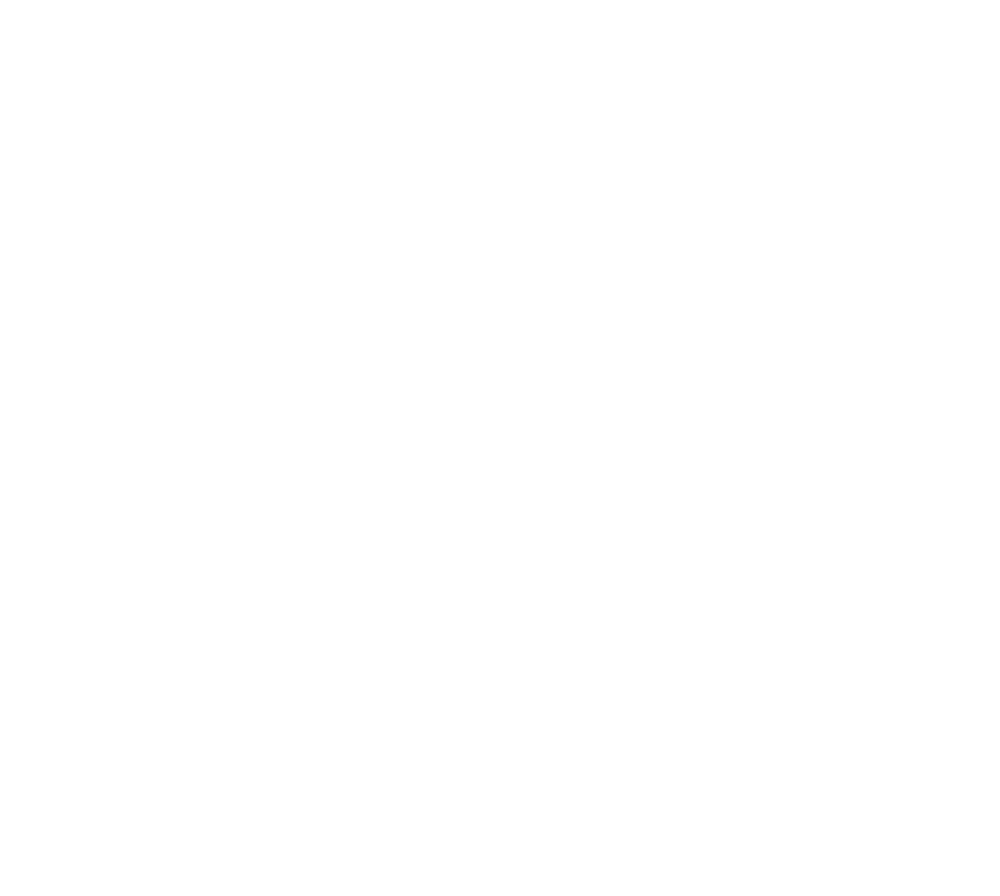
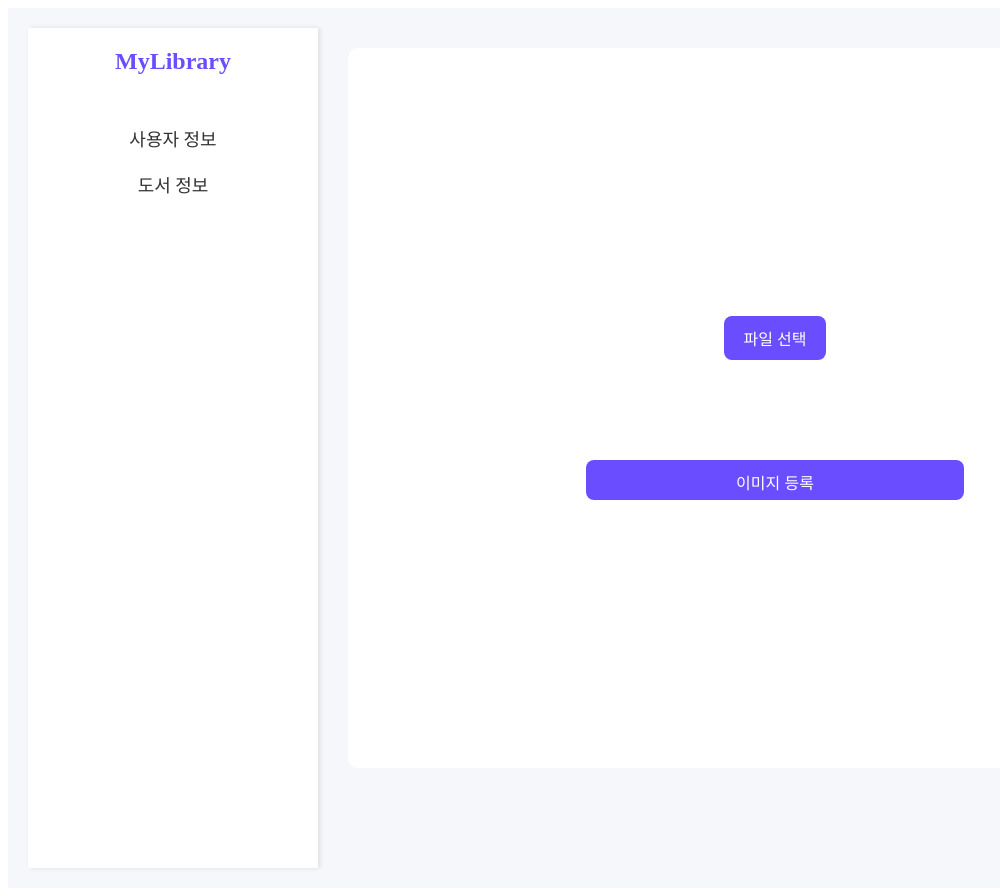
Before and after one commit to dinodajin/LibraryCompetition-Frontend, a Vue app: page /image in a window 1280 px wide. Before the commit this address had no page. Shown: the whole page, without its empty margins (0-1000 px from the left). Before the commit the page ends 800 px from the top, so only its background shows below. Built offline with nearby package versions, Linux system fonts and the light colour scheme.

Commit message:
Create Image page

```diff
--- a/src/components/pages/ImageDetail.vue
+++ b/src/components/pages/ImageDetail.vue
@@ -1,21 +1,30 @@
 <template>
-    <div>
-      <!-- 파일 선택 버튼 -->
-      <input type="file" @change="handleFiles" accept="image/*" multiple />
+  <div class="container">
+    <Sidebar class="sidebar"/>
+    <div class="main-content">
+      <!-- 사용자 정의 파일 선택 버튼 -->
+      <div class="file-upload-container">
+        <label for="file-upload" class="file-upload-label">
+          <span class="button-text">파일 선택</span>
+        </label>
+        <input id="file-upload" type="file" @change="handleFiles" accept="image/*" multiple class="file-input"/>
+      </div>
 
       <!-- 선택된 이미지 미리보기 -->
-      <ul>
-        <li v-for="(image, index) in imageList" :key="index">
-          <img :src="image" :alt="'도서 표지 ' + (index + 1)" width="100"/>
-        </li>
-      </ul>
+      <div class="image-preview">
+        <img v-for="(image, index) in imageList" :key="index" :src="image" :alt="'도서 표지 ' + (index + 1)" class="preview-image"/>
+      </div>
 
       <!-- 이미지 업로드 버튼 -->
-      <button @click="uploadImages">Upload Images</button>
+      <div class="upload-button-container">
+        <button @click="uploadImages" class="upload-button">이미지 등록</button>
+      </div>
+    </div>
   </div>
 </template>
 
 <script setup lang="ts">
+import Sidebar from '../component/Sidebar.vue'
 import { ref } from 'vue';
 import axios from 'axios';
 
@@ -64,14 +73,123 @@
 </script>
 
 <style scoped>
-  ul {
-    list-style-type: none;
-    padding: 0;
-    display: flex; /* 가로로 나열 */
-    gap: 10px; /* 이미지 간격 */
+.container {
+  display: grid;
+  grid-template-columns: 250px auto; /* 사이드바와 메인 콘텐츠 영역의 너비 설정 */
+  gap: 20px;
+  padding: 20px;
+  box-sizing: border-box;
+  background-color: #f5f7fa;
 }
 
-  li {
-    margin: 0; /* 상하 좌우 여백 제거 */
+.sidebar {
+  grid-column: 1 / 2; /* 사이드바를 첫 번째 열에 위치 */
+  background-color: #ffffff;
+  box-shadow: 2px 0 5px rgba(0, 0, 0, 0.1);
+  height: 100vh; /* 사이드바가 전체 높이를 차지하도록 설정 */
+  margin-top: 0;
+}
+
+.main-content {
+  grid-column: 2 / 3;
+  background-color: #ffffff;
+  border-radius: 10px;
+  display: flex;
+  max-height: 90vh;
+  flex-direction: column;
+  margin: 20px 50px;
+  justify-content: center;
+}
+
+.file-upload-container, .upload-button-container {
+  display: flex;
+  justify-content: center;
+}
+
+.file-input {
+  display: none; /* 실제 파일 입력 필드를 숨깁니다 */
+}
+
+.file-upload-label {
+  display: inline-block;
+  padding: 10px 20px;
+  background-color: #6a4dff;
+  color: white;
+  border-radius: 8px;
+  cursor: pointer;
+  font-size: 16px;
+  margin: 50px;
+  transition: background-color 0.3s ease;
+}
+
+.file-upload-label:hover {
+  background-color: #5a3fdb;
+}
+
+.image-preview {
+  display: flex;
+  flex-wrap: wrap;
+  gap: 20px; /* 이미지 사이 간격 조정 */
+  justify-content: center;
+}
+
+.preview-image {
+  max-width: 500px; /* 이미지 최대 너비 조정 */
+  max-height: 800px; /* 이미지 최대 높이 조정 */
+  border-radius: 8px;
+  border: 1px solid #ddd;
+  object-fit: cover; /* 이미지 크기에 맞게 조정 */
+}
+
+.upload-button {
+  background-color: #6a4dff;
+  color: white;
+  border: none;
+  border-radius: 8px;
+  max-height: 40px;
+  padding: 10px 150px;
+  font-size: 16px;
+  cursor: pointer;
+  margin: 50px;
+  transition: background-color 0.3s ease;
+}
+
+.upload-button:hover {
+  background-color: #5a3fdb;
+}
+
+@media (max-width: 1024px) {
+  .container {
+    grid-template-columns: 1fr;
+  }
+
+  .sidebar {
+    height: auto;
+    grid-column: 1 / -1;
+  }
+
+  .main-content {
+    padding: 10px;
+  }
+}
+
+@media (max-width: 768px) {
+  .main-content {
+    gap: 20px; /* 파일 선택 버튼과 이미지 미리보기 사이의 간격을 약간 늘립니다 */
+  }
+
+  .image-preview {
+    gap: 15px;
+  }
+}
+
+@media (max-width: 480px) {
+  .main-content {
+    padding: 5px;
+  }
+
+  .image-preview {
+    gap: 10px;
+  }
 }
 </style>
--- a/src/router/index.js
+++ b/src/router/index.js
@@ -3,6 +3,7 @@
 import MemberDetail from '@/components/pages/MemberDetail.vue'
 import BookSearch from '@/components/pages/BookSearch.vue'
 import BookDetail from '@/components/pages/BookDetail.vue'
+import ImageDetail from '@/components/pages/ImageDetail.vue'
 
 const routes = [
   {
@@ -21,6 +22,10 @@
   {
     path: '/bookdetail',
     component: BookDetail
+  },
+  {
+    path: '/image',
+    component: ImageDetail
   }
 ]
 
```
Lines whose indentation alone changed are shown as unchanged.
